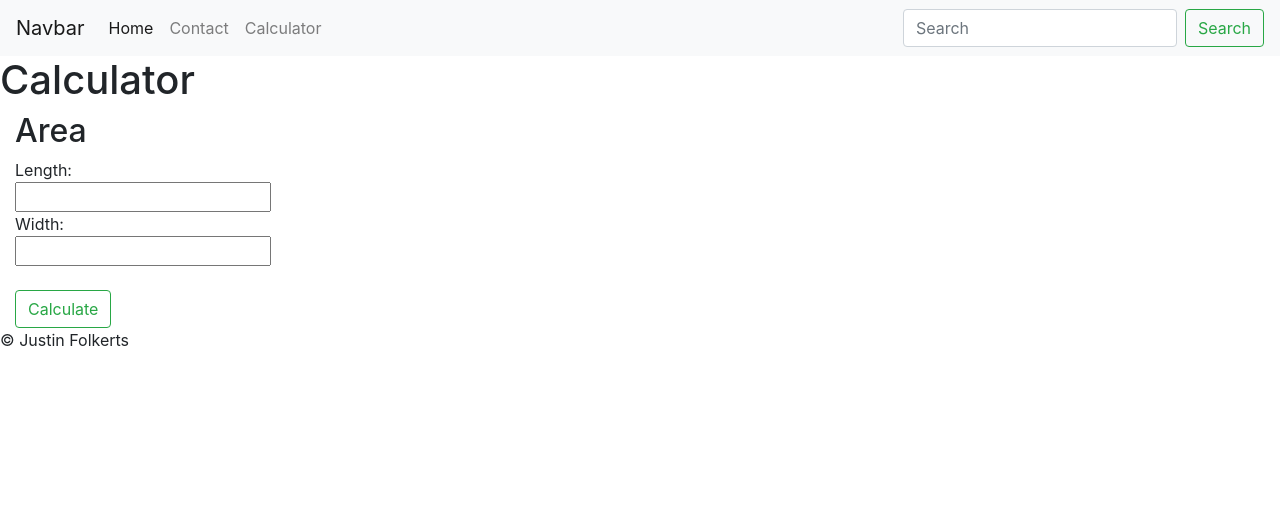
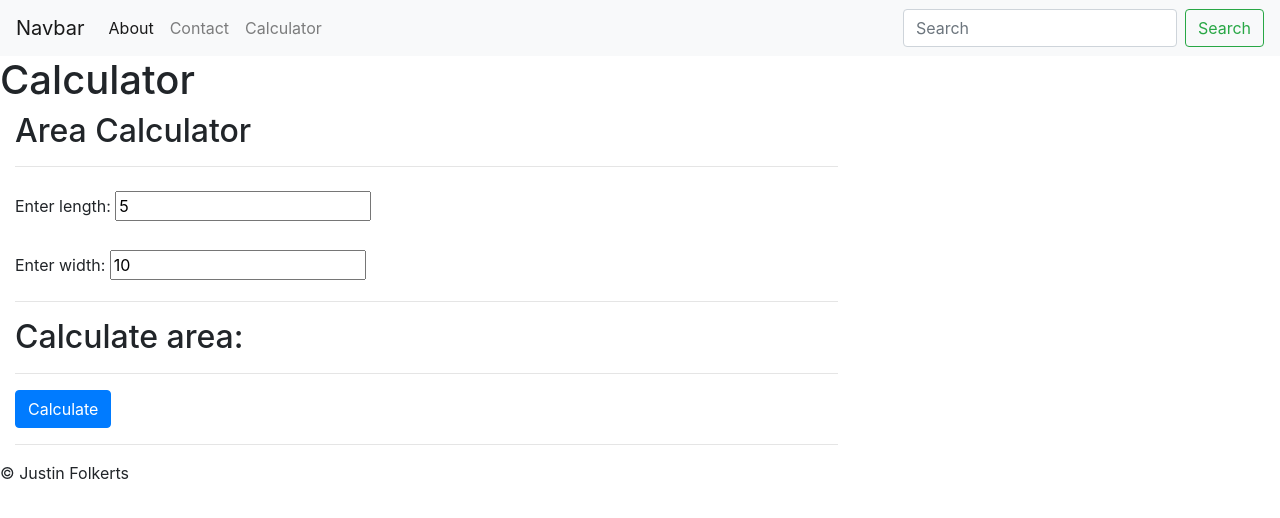
Before and after one commit to jfolkerts/about-me, a plain HTML site: page myapp.html in a window 1280 px wide. Drawn offline with nearby package versions, Linux system fonts and the light colour scheme.

Commit message:
calculator is working

```diff
--- a/myapp.html
+++ b/myapp.html
@@ -23,7 +23,7 @@
         <div class="collapse navbar-collapse" id="navbarSupportedContent">
             <ul class="navbar-nav mr-auto">
                 <li class="nav-item active">
-                    <a class="nav-link" href="index.html">Home <span class="sr-only">(current)</span></a>
+                    <a class="nav-link" href="index.html">About <span class="sr-only">(current)</span></a>
                 </li>
                 <li class="nav-item">
                     <a class="nav-link" href="contact.html">Contact</a>
@@ -47,18 +47,24 @@
         <div class="row">
             <article class="col-sm-8">
 
-                <h2>Area</h2>
+                <h2>Area Calculator</h2>
+                <hr>
 
-                <form action="/action_page.php">
-                    Length:<br>
-                    <input type="text" name="length">
-                    <br>
-                    Width:<br>
-                    <input type="text" name="width">
-                    <br><br>
-                    <button type="submit" id="submit-button"
-                        class="btn btn-outline-success my-2 my-sm-0">Calculate</button>
-                </form>
+                <fieldset class="mt-4">
+                    <label for="len">Enter length:</label>
+                    <input id="len" type="number" minlength="1" maxlength="100" value="5">
+                </fieldset>
+
+                <fieldset class="mt-4">
+                    <label for="wid">Enter width:</label>
+                    <input id="wid" type="number" minlength="1" maxlength="100" value="10">
+                </fieldset>
+                <hr>
+                <h2>Calculate area:</h2>
+                <hr>
+                <button id="area" class="btn btn-primary">Calculate</button>
+                <hr>
+                <p id="result"></p>
 
             </article>
 
@@ -74,6 +80,8 @@
     <script src="https://stackpath.bootstrapcdn.com/bootstrap/4.3.1/js/bootstrap.min.js"
         integrity="sha384-JjSmVgyd0p3pXB1rRibZUAYoIIy6OrQ6VrjIEaFf/nJGzIxFDsf4x0xIM+B07jRM"
         crossorigin="anonymous"></script>
+
+    <script src="main.js"></script>
 </body>
 
 </html>
```
Also changed, not shown: contact.html (+1 -1 lines), index.html (+1 -1 lines).
